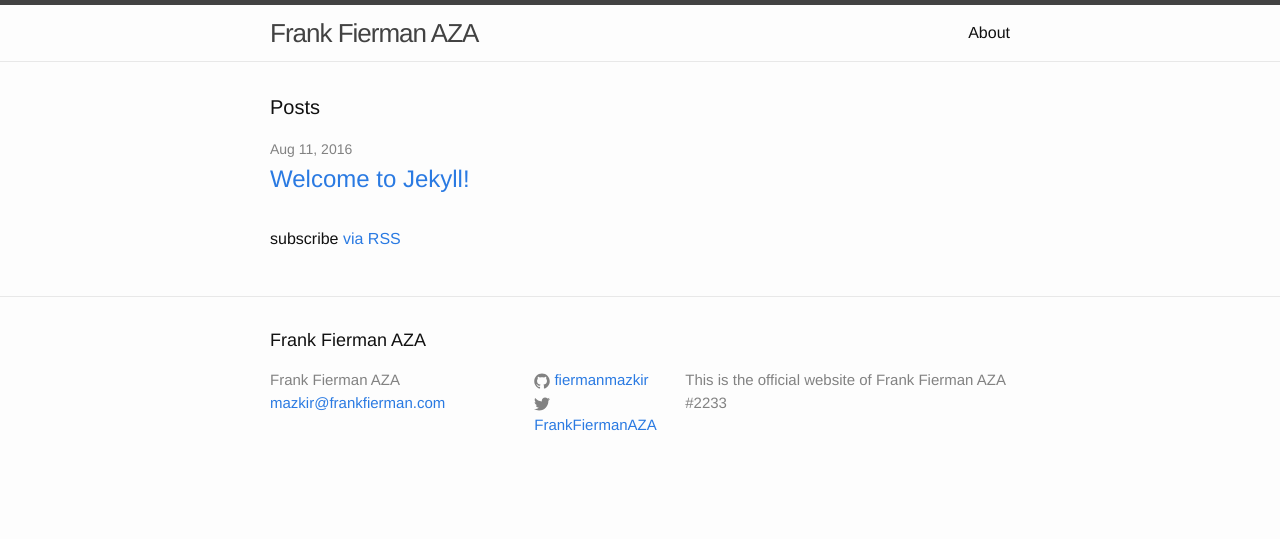
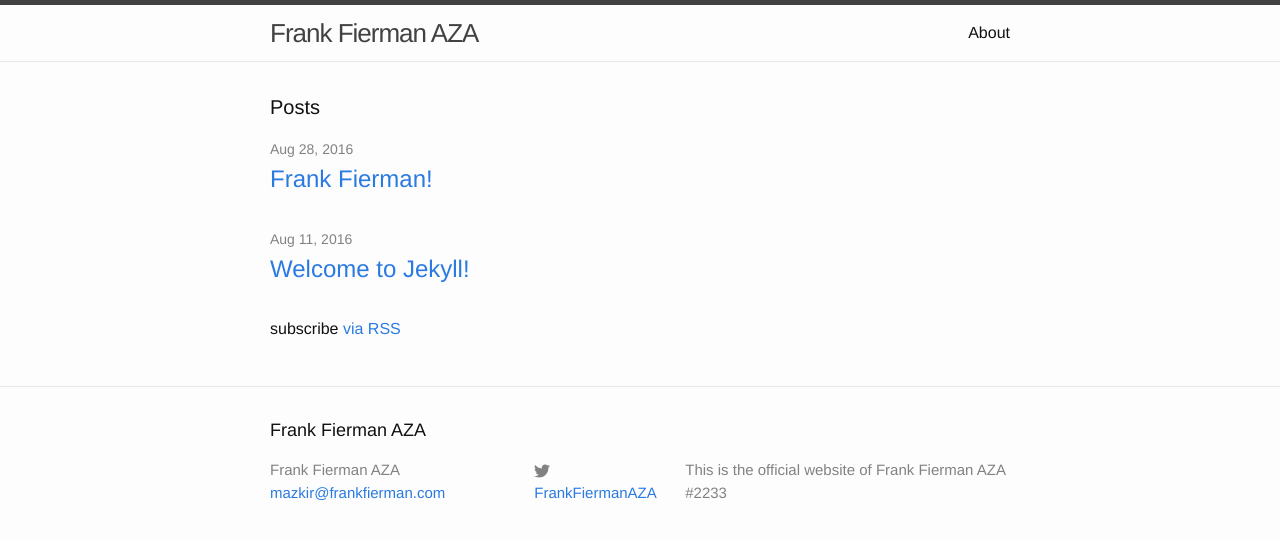
Before and after one commit to fiermanmazkir/fiermanmazkir.github.io, a Jekyll site: the page built from index.html, in a window 1280 px wide. Shown: the top 539 px of the page. Built offline with Jekyll 4.4.1, drawn with Linux system fonts in a browser that asks for light colours; part of the change alters nothing that is shown.

Commit message:
added stuff

```diff
--- a/_config.yml
+++ b/_config.yml
@@ -26,5 +26,8 @@ github_username:  fiermanmazkir
 markdown: kramdown
 theme: minima
 
+gems:
+  - jekyll-sitemap
+
 #sass:
 #    sass_dir: _sass
--- a/_includes/footer.html
+++ b/_includes/footer.html
@@ -14,11 +14,14 @@
 
       <div class="footer-col footer-col-2">
         <ul class="social-media-list">
+<!--
           {% if site.github_username %}
           <li>
             {% include icon-github.html username=site.github_username %}
           </li>
           {% endif %}
+
+-->
 
           {% if site.twitter_username %}
           <li>
```
Also changed, not shown: _posts/2016-08-28-Frank-Fierman!.md (added).
